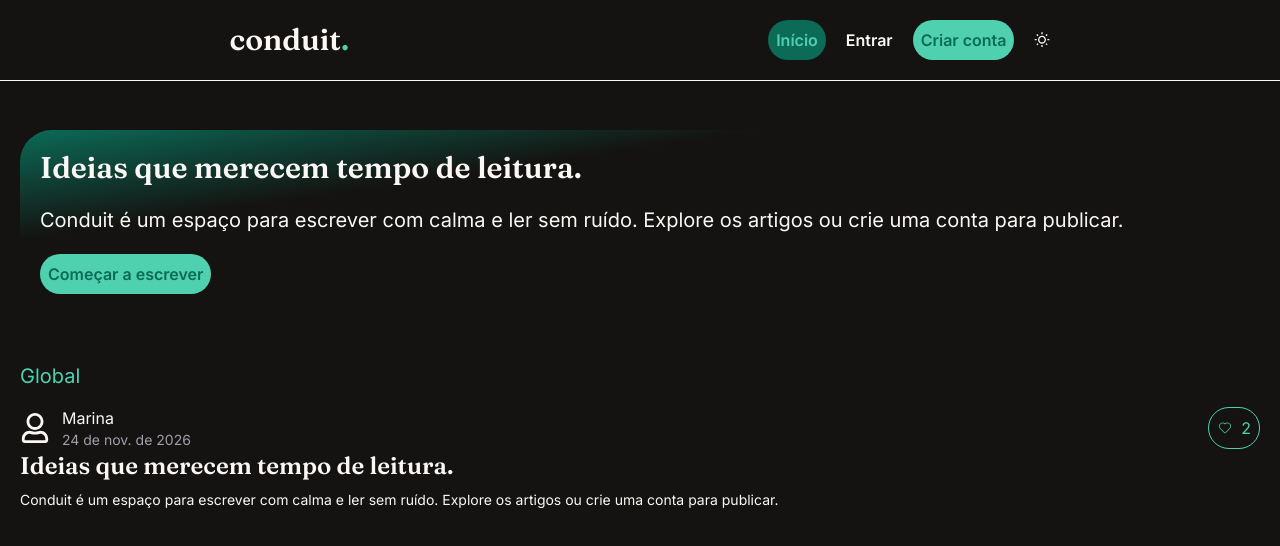
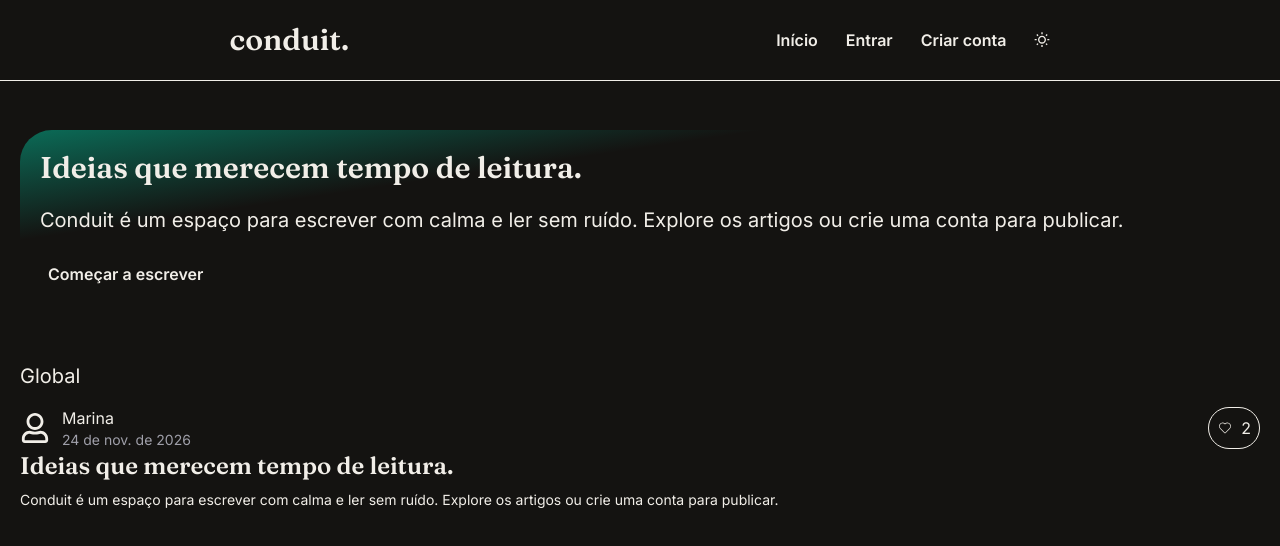
Before and after one commit to gabriellxz/conduit, a React (Vite) app: page / in a window 1280 px wide. Shown: the top 546 px of the page. Built offline with nearby package versions, Linux system fonts and the light colour scheme.

Commit message:
refactor: new config

```diff
--- a/src/index.css
+++ b/src/index.css
@@ -2,17 +2,53 @@
 @import "tailwindcss";
 
 
-@theme {
-    --color-brand: #0B6B57;
-    --color-brand-light: #4FD1B0;
-    --color-cream: #FAF7F5;
-    --color-dark: #141311;
+:root {
+    color-scheme: dark;
+    --fundo: #141311;
+    --superficie: #1D1C19;
+    --texto: #F1EEE8;
+    --texto-sec: #AAA498;
+    --linha: #34312B;
+    --borda-campo: #837D70;
+    --destaque: #4FD1B0;
+    --destaque-suave: #17302A;
+    --sobre-destaque: #0B1B17;
+    --perigo: #FF8A7A;
+}
+
+.light {
+    color-scheme: light;
+    --fundo: #FAF7F2;
+    --superficie: #FFFFFF;
+    --texto: #1C1B19;
+    --texto-sec: #5C584F;
+    --linha: #E4DED2;
+    --borda-campo: #8A8478;
+    --destaque: #0B6B57;
+    --destaque-suave: #E3F1EC;
+    --sobre-destaque: #FFFFFF;
+    --perigo: #B42318;
+}
+
+@theme inline {
+    --color-fundo: var(--fundo);
+    --color-superficie: var(--superficie);
+    --color-texto: var(--texto);
+    --color-texto-sec: var(--texto-sec);
+    --color-linha: var(--linha);
+    --color-borda-campo: var(--borda-campo);
+    --color-destaque: var(--destaque);
+    --color-destaque-suave: var(--destaque-suave);
+    --color-sobre-destaque: var(--sobre-destaque);
+    --color-perigo: var(--perigo);
 
     --font-display: "Fraunces", Georgia, serif;
     --font-sans: "Inter", ui-sans-serif, system-ui, sans-serif;
     --font-serif: Georgia, "Times New Roman", serif;
 }
 
-body {
-    background-color: var(--color-dark);
+@layer base {
+    body {
+        @apply bg-fundo text-texto font-sans;
+    }
 }
```
